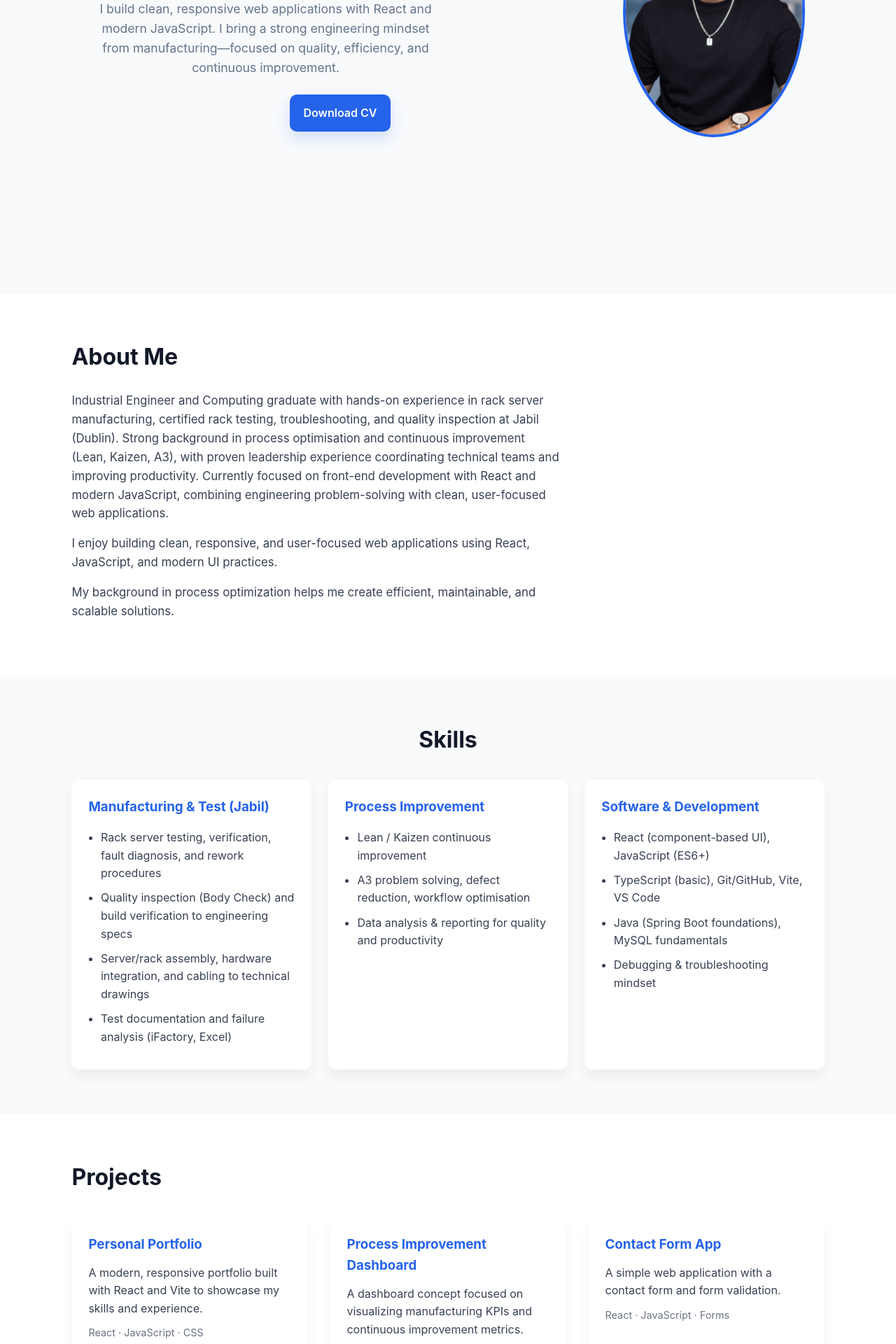
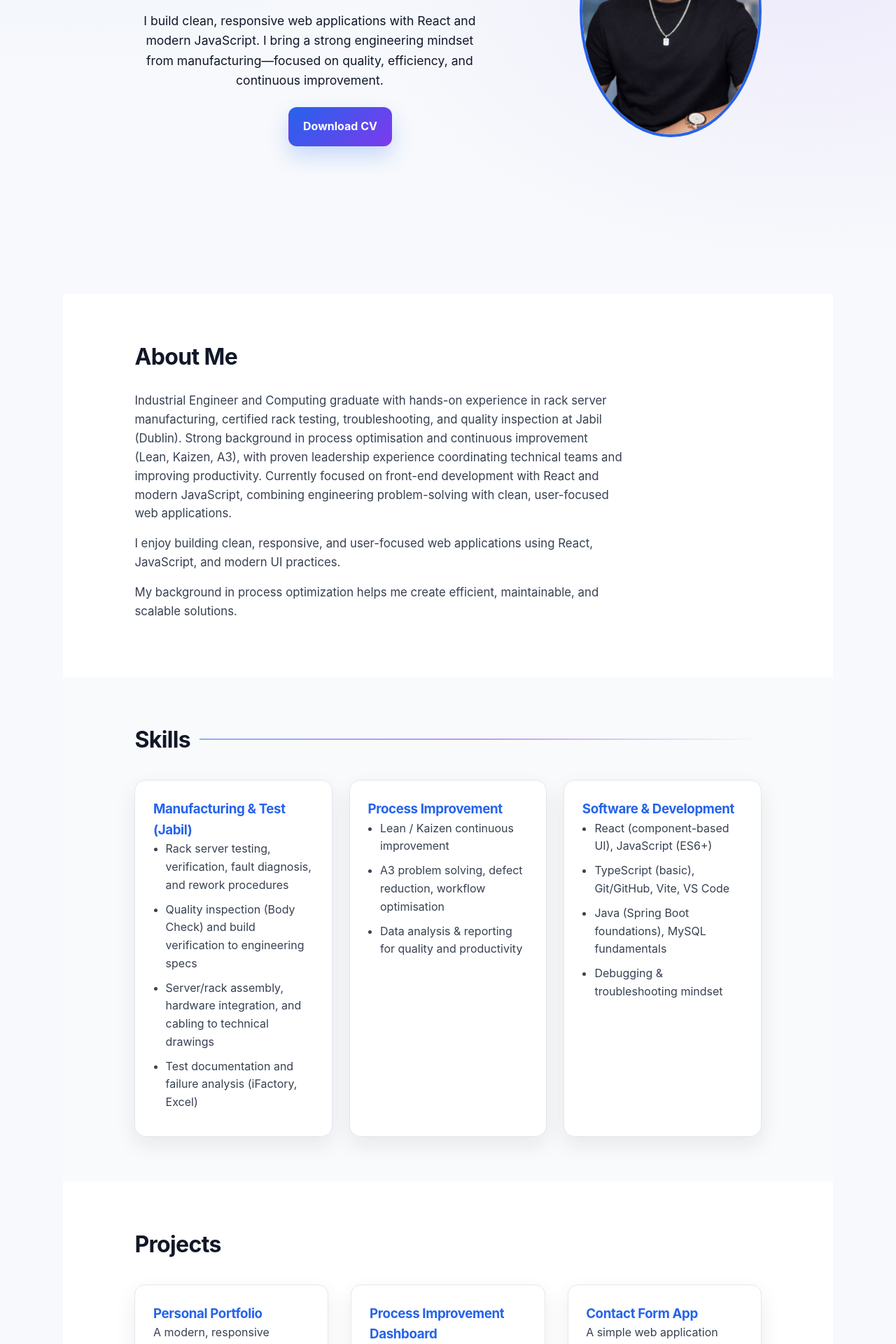
Before and after one commit to gabo093/portfolio, a React app: page / in a window 1280 px wide. Shown: the part 380-2300 px from the top of the page at 70% size. Built offline with nearby package versions, Linux system fonts and the light colour scheme; the HTML template or start-up script is replaced by a standard one.

Commit message:
UI polish: colors, card, buttons

```diff
--- a/src/components/Projects.css
+++ b/src/components/Projects.css
@@ -15,16 +15,17 @@
   gap: 2rem;
 }
 
-.project-card {
-  background: #f9fafb;
-  padding: 1.5rem;
-  border-radius: 12px;
-  box-shadow: 0 8px 18px rgba(0, 0, 0, 0.05);
+.project-card{
+  background: var(--surface);
+  border: 1px solid var(--border);
+  border-radius: 16px;
+  padding: 1.6rem;
+  box-shadow: var(--shadow);
+  transition: transform .25s ease, box-shadow .25s ease, border-color .25s ease;
 }
 
-.project-card h3 {
-  margin-bottom: 0.8rem;
-  color: #2563eb;
+.project-card h3{
+  color: var(--primary);
 }
 
 .project-card p {
@@ -43,8 +44,10 @@
   transition: transform 0.3s ease;
 }
 
-.project-card:hover {
-  transform: scale(1.03);
+.project-card:hover{
+  transform: translateY(-6px);
+  border-color: rgba(124,58,237,.35);
+  box-shadow: 0 20px 45px rgba(15, 23, 42, 0.12);
 }
 
 .project-card img {
--- a/src/components/Skills.css
+++ b/src/components/Skills.css
@@ -16,22 +16,23 @@
   gap: 1.5rem;
 }
 
-.skill-card {
-  background: #ffffff;
-  padding: 1.5rem;
-  border-radius: 12px;
-  box-shadow: 0 10px 20px rgba(0,0,0,0.06);
-  transition: transform 0.3s ease, box-shadow 0.3s ease;
+.skill-card{
+  background: var(--surface);
+  border: 1px solid var(--border);
+  box-shadow: var(--shadow);
+  border-radius: 16px;
+  padding: 1.6rem;
+  transition: transform .25s ease, box-shadow .25s ease, border-color .25s ease;
 }
 
-.skill-card:hover {
+.skill-card:hover{
   transform: translateY(-6px);
-  box-shadow: 0 18px 35px rgba(0,0,0,0.10);
+  border-color: rgba(37,99,235,.35);
+  box-shadow: 0 20px 45px rgba(15, 23, 42, 0.12);
 }
 
-.skill-card h3 {
-  margin-bottom: 1rem;
-  color: #2563eb;
+.skill-card h3{
+  color: var(--primary);
 }
 
 .skill-card ul {
--- a/src/components/Skills.tsx
+++ b/src/components/Skills.tsx
@@ -3,7 +3,7 @@ import "./Skills.css";
 function Skills() {
   return (
     <section className="skills">
-      <h2>Skills</h2>
+      <h2 className="section-title">Skills</h2>
 
       <div className="skills-grid">
         <div className="skill-card">
--- a/src/index.css
+++ b/src/index.css
@@ -1,8 +1,14 @@
-:root {
+:root{
+  --bg: #f7f9fc;
+  --surface: #ffffff;
+  --text: #0f172a;
+  --muted: #475569;
+
   --primary: #2563eb;   /* blue */
-  --secondary: #64748b; /* gray */
-  --bg: #f8fafc;        /* light background */
-  --text: #0f172a;
+  --primary2: #7c3aed;  /* purple accent */
+  --border: #e2e8f0;
+
+  --shadow: 0 12px 30px rgba(15, 23, 42, 0.08);
 }
 
 * {
@@ -48,21 +54,53 @@ a {
   transform: translateY(-3px);
 }
 
-.btn {
-  display: inline-block;
-  padding: 0.85rem 1.2rem;
-  border-radius: 10px;
-  font-weight: 600;
-  transition: transform 0.2s ease, box-shadow 0.2s ease;
+.btn{
+  display:inline-flex;
+  align-items:center;
+  justify-content:center;
+  gap:.5rem;
+  padding: .9rem 1.25rem;
+  border-radius: 12px;
+  font-weight: 700;
+  border: 1px solid transparent;
+  transition: transform .2s ease, box-shadow .2s ease, background .2s ease;
 }
 
-.btn.primary {
-  background: #2563eb;
+.btn.primary{
   color: white;
-  box-shadow: 0 10px 20px rgba(37, 99, 235, 0.18);
+  background: linear-gradient(135deg, var(--primary), var(--primary2));
+  box-shadow: 0 14px 30px rgba(37,99,235,.22);
 }
 
-.btn.primary:hover {
+.btn.primary:hover{
   transform: translateY(-2px);
-  box-shadow: 0 18px 35px rgba(37, 99, 235, 0.25);
+  box-shadow: 0 22px 45px rgba(124,58,237,.22);
 }
+
+body{
+  background: radial-gradient(1200px 800px at 10% 0%, rgba(37,99,235,.08), transparent 60%),
+              radial-gradient(1200px 800px at 90% 10%, rgba(124,58,237,.08), transparent 55%),
+              var(--bg);
+  color: var(--text);
+}
+
+section{
+  max-width: 1100px;
+  margin: 0 auto;
+  padding: 72px 20px;
+}
+
+h1,h2,h3{ letter-spacing: -0.02em; }
+
+.section-title{
+  display:flex;
+  align-items:center;
+  gap:.8rem;
+}
+
+.section-title::after{
+  content:"";
+  height: 2px;
+  flex: 1;
+  background: linear-gradient(90deg, rgba(37,99,235,.5), rgba(124,58,237,.5), transparent);
+}
```
